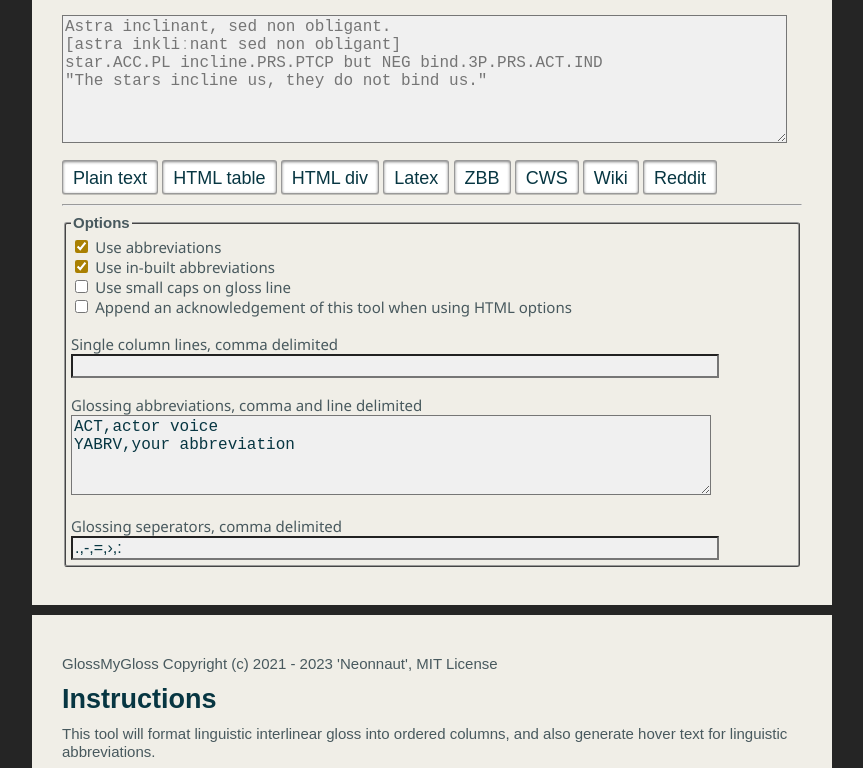
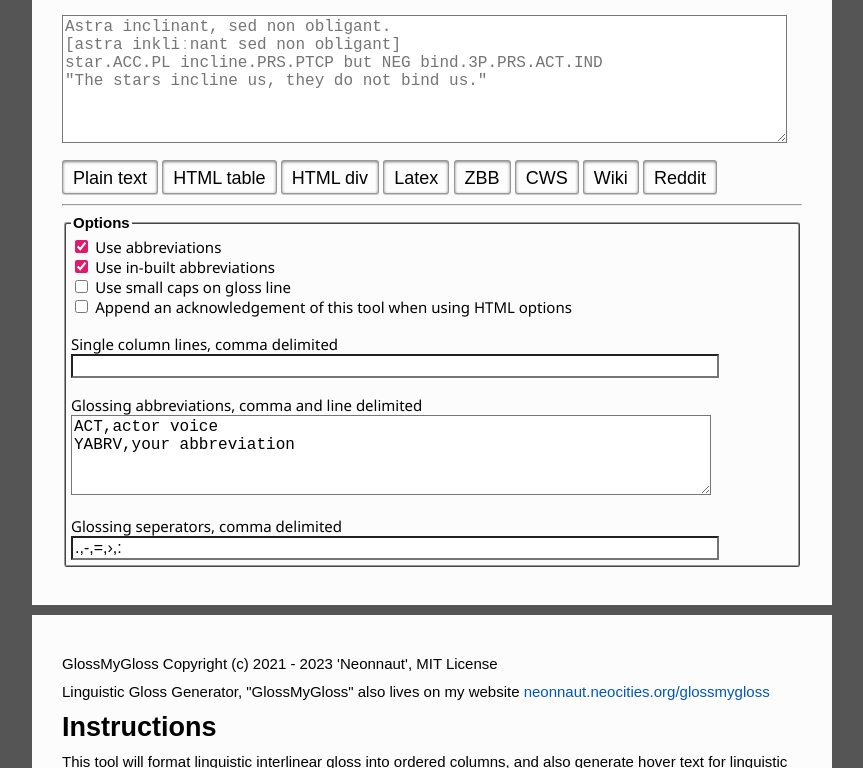
Before and after one commit to Neonnaut/Neonnaut.github.io, a plain HTML site: page index.html in a window 1280 px wide. Shown: the part 126-894 px from the top of the page, without its empty margins (208-1071 px from the left). Drawn offline with nearby package versions, Linux system fonts and the light colour scheme.

Commit message:
colour theme

```diff
--- a/index.html
+++ b/index.html
@@ -1,39 +1,41 @@
 <!DOCTYPE html>
-<html lang="en" class="warm-mode">
+<html lang="en-AU" id="colour-target" class="dark-mode">
 <head>
   <meta name="viewport" content="width=device-width, initial-scale=1">
   <meta charset="UTF-8">
   <!-- Website information -->
   <title>Gloss My Gloss</title>
+  <meta name="description" content="Neonnaut's website where he keeps his stuff.">
   <meta name="description" content="A tool designed for formatting linguistic interlinear gloss">
   <meta name="keywords" content="linguistic gloss,interlinear gloss,conlang">
   <!-- Scripts and stylings -->
   <link href="style.css" rel="stylesheet" type="text/css" media="all">
   <script src="https://ajax.googleapis.com/ajax/libs/jquery/3.7.1/jquery.min.js"></script>
+  <script src="script/theme-picker.js"></script>
 
   <script src="script/glossmygloss.js"></script>
 
   <!-- Fonts -->
   <link rel="stylesheet" href="https://cdnjs.cloudflare.com/ajax/libs/font-awesome/4.7.0/css/font-awesome.min.css">
   <!-- Icons -->
-  <link rel="apple-touch-icon" sizes="180x180" href="img/apple-touch-icon.png">
-  <link rel="icon" type="image/png" sizes="32x32" href="img/favicon-32x32.png">
-  <link rel="icon" type="image/png" sizes="16x16" href="img/favicon-16x16.png">
+  <link rel="apple-touch-icon" sizes="180x180" href="img/apple-touch-icon.png" />
+  <link rel="icon" type="image/png" sizes="32x32" href="img/favicon-32x32.png" />
+  <link rel="icon" type="image/png" sizes="16x16" href="img/favicon-16x16.png" />
 </head>
-
 <body>
   <nav id="myNav">
     <ol class="breadcrumbs">
       <li>
         <a href="https://neonnaut.neocities.org/"><img alt="neocities favicon" src="./img/neonnaut.png"></a>
       </li>
+
     </ol>
   </nav>
   <div id="content">
 
     <section id="top">
       <h1>Linguistic Gloss Generator</h1>
-      <textarea id="input" name="input" spellcheck="false" placeholder='Astra inclinant, sed non obligant.
+      <textarea  rows="6" id="input" name="input" spellcheck="false" placeholder='Astra inclinant, sed non obligant.
 [astra inkliːnant sed non obligant]
 star.ACC.PL incline.PRS.PTCP but NEG bind.3P.PRS.ACT.IND
 "The stars incline us, they do not bind us."'></textarea>
@@ -79,7 +81,9 @@ YABRV,your abbreviation
     </section>
 
     <section>
-      <p>GlossMyGloss Copyright (c) 2021 - 2023 'Neonnaut', MIT License</p>
+	  <p>GlossMyGloss Copyright (c) 2021 - 2023 'Neonnaut', MIT License</p>
+
+    <p>Linguistic Gloss Generator, "GlossMyGloss" also lives on my website <a href=https://neonnaut.neocities.org/glossmygloss>neonnaut.neocities.org/glossmygloss</a></p>
       <h2>Instructions</h2>
 
       <p>This tool will format linguistic interlinear gloss into ordered columns, and also generate hover text for linguistic abbreviations.</p>
--- /dev/null
+++ b/script/theme-picker.js
@@ -0,0 +1,43 @@
+function colourSchemeButtons(click) {
+    let selection = document.querySelectorAll("#colour-switch-field input");
+
+    for (i = 0; i < selection.length; i++) {
+        selection[i].classList.remove('checked');
+    }
+    click.addClass("checked");
+}
+
+function assignSchemeClass(scheme) {
+    var mySchemes = ["light-mode", "dark-mode", "warm-mode"];
+
+    for (var i = 0; i < mySchemes.length; i++) {
+        if (scheme != mySchemes[i]) {
+            document.getElementById("colour-target").classList.remove(mySchemes[i]);
+        } else {
+            document.getElementById("colour-target").classList.add(scheme);
+        }
+    }
+}
+
+if (localStorage.hasOwnProperty('colourScheme')) {
+    assignSchemeClass(localStorage.getItem('colourScheme'));
+} else if (window.matchMedia && window.matchMedia('(prefers-color-scheme: light)').matches) {
+    assignSchemeClass('light-mode');
+}
+
+window.matchMedia('(prefers-color-scheme: dark)').addEventListener('change', event => {
+    if (!localStorage.hasOwnProperty('colourScheme')) {
+        const scheme = event.matches ? "dark" : "light";
+        if (scheme == "dark") {
+            document.getElementById("colour-target").classList.remove("light-mode");
+        } else if (scheme == "light") {
+            document.getElementById("colour-target").classList.add("light-mode");
+        }
+    }
+});
+
+$(window).on('load', function () {
+    $("#main_menu").click(function () {
+        window.location.href = './index.html';
+    });
+});
```
